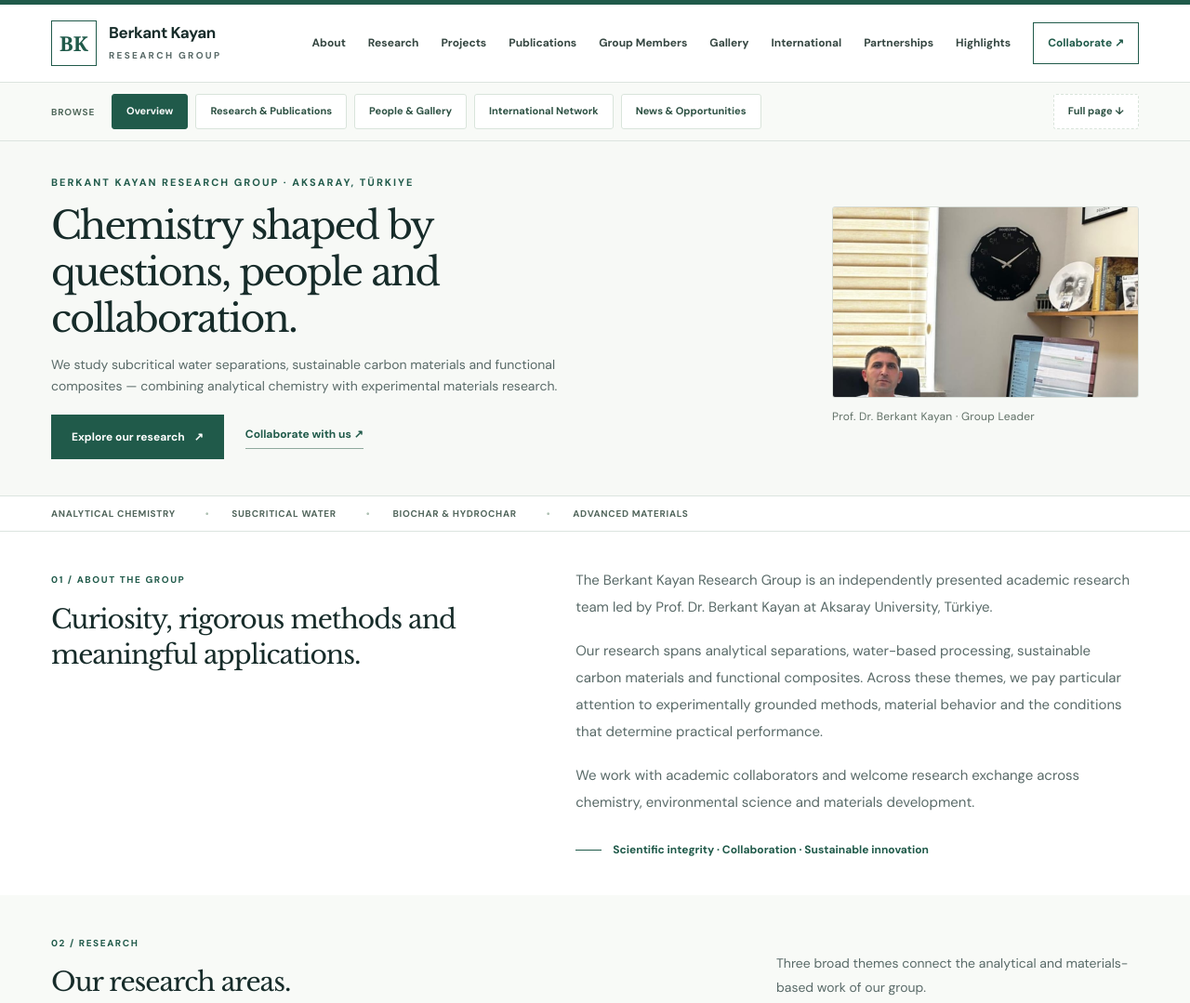
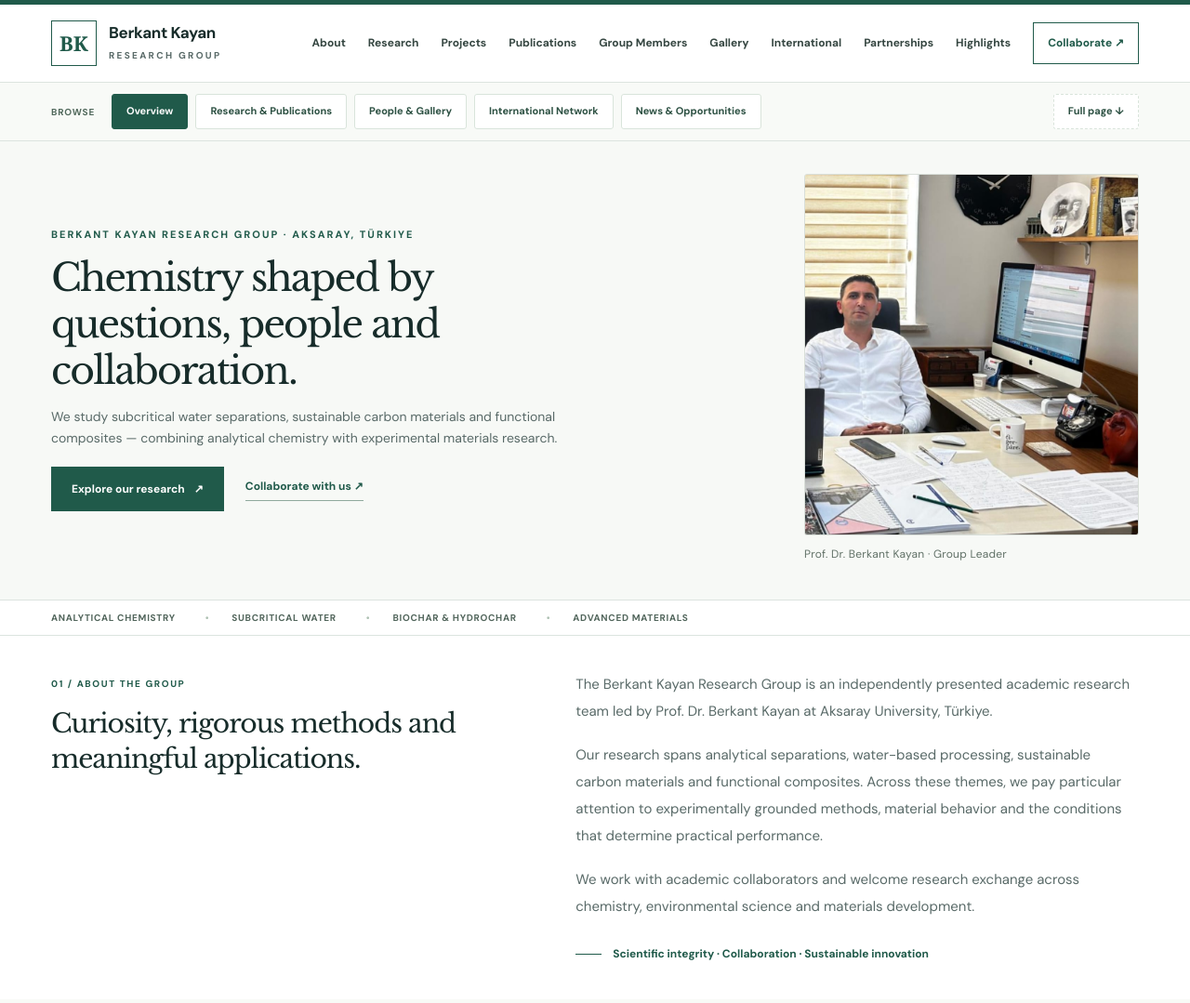
Before and after one commit to berkantkayan-cmd/berkantkayan-cmd.github.io, a plain HTML site: page index.html in a window 1280 px wide. Shown: the top 1079 px of the page at 93% size. Drawn offline with nearby package versions, Linux system fonts and the light colour scheme.

Commit message:
Add files via upload

```diff
--- a/index.html
+++ b/index.html
@@ -237,9 +237,9 @@ section{scroll-margin-top:90px}.section{padding:87px 0}.section.bg{background:#f
 .bk-focus-active .hero h1{font-size:clamp(28px,3.2vw,43px);line-height:1.22;margin:12px 0 13px}
 .bk-focus-active .hero-desc{font-size:14px;line-height:1.65}
 .bk-focus-active .action-row{margin-top:19px}
-.bk-focus-active .hero-people{max-width:330px;justify-self:end}
-.bk-focus-active .hero-office-photo{aspect-ratio:1.6}
-.bk-focus-active .hero-office-photo img{object-position:50% 38%}
+.bk-focus-active .hero-people{max-width:360px;justify-self:end}
+.bk-focus-active .hero-office-photo{aspect-ratio:1 / 1.08}
+.bk-focus-active .hero-office-photo img{object-position:50% 68%}
 .bk-focus-active .strip .container{padding:10px 0;font-size:10px}
 .bk-focus-active .section{padding:38px 0}
 .bk-focus-active .v30-section{padding:38px 0}
```
